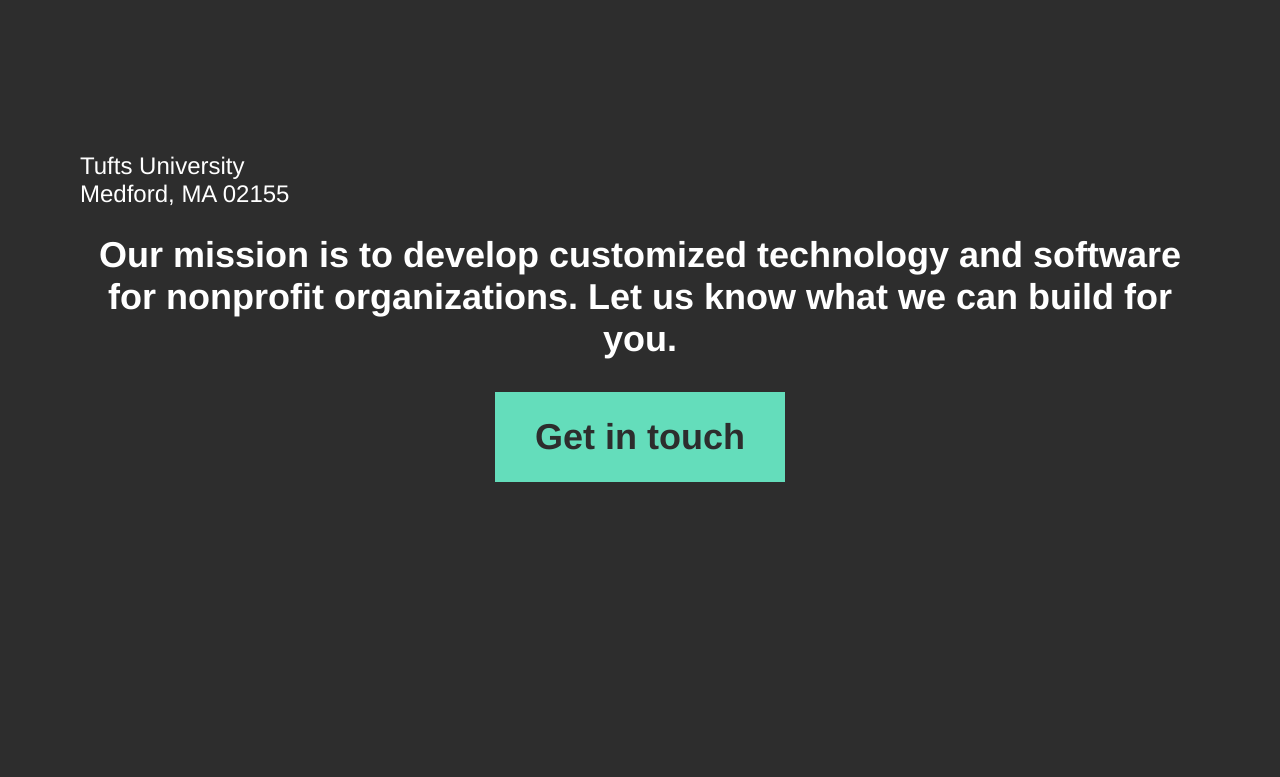
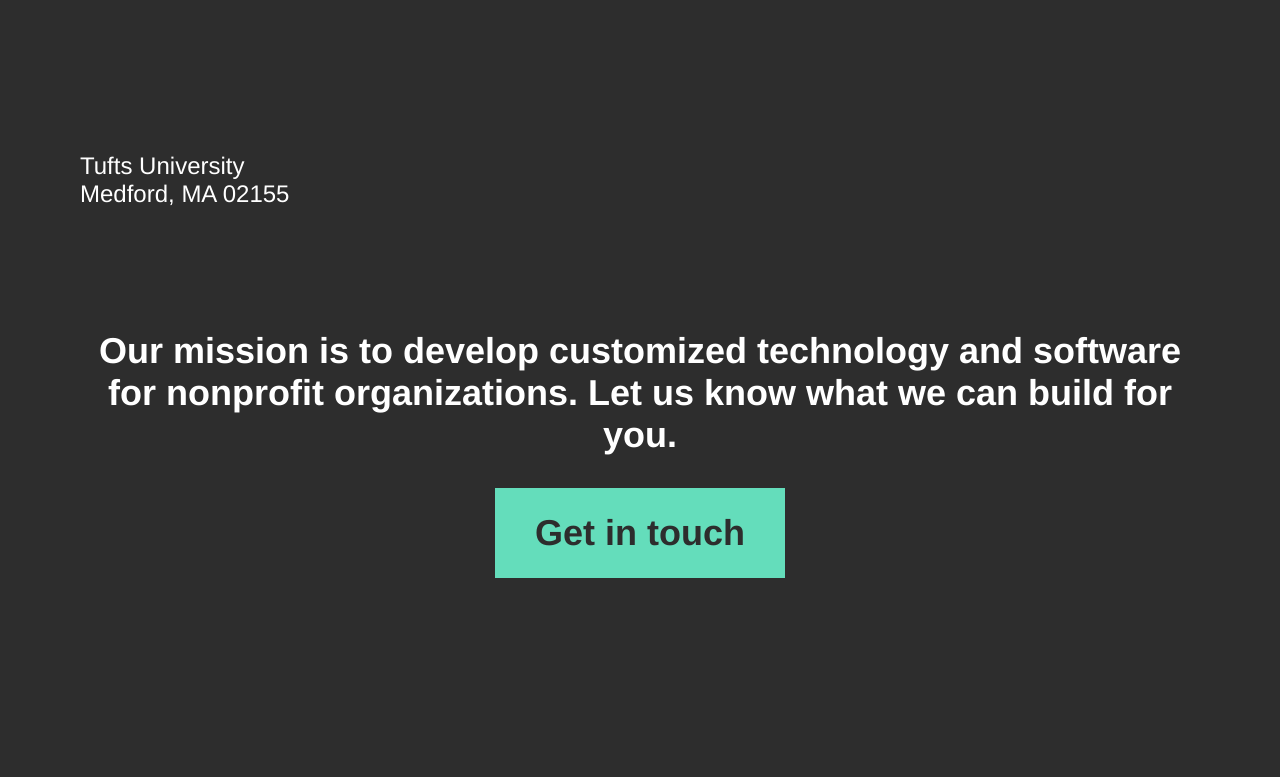
Before and after one commit to JumboCode/jumbocode-website, a PHP site: page / in a window 1280 px wide. Shown: the part 552-1329 px from the top of the page. Before the commit the page ends 1034 px from the top, so only its background shows below. Run offline with PHP 8.4, Linux system fonts and the light colour scheme.

```diff
--- a/assets/styles/style.css
+++ b/assets/styles/style.css
@@ -114,6 +114,8 @@ ul {
 	font-weight: bold;
 	margin-top: 1rem;
 	margin-bottom: 6rem;
+	padding-top: 6rem;
+	padding-bottom: 6rem;
 }
 
 input {
```
